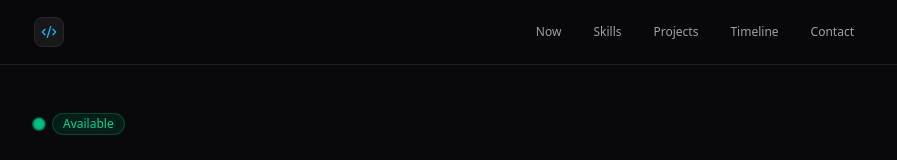
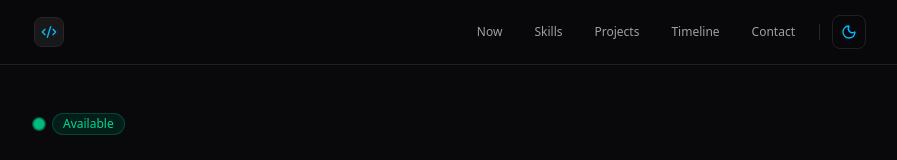
Before and after one commit to Elie-Mugisha/my-portfolio, a React (Vite) app: page / in a window 1280 px wide. Shown: the top 160 px of the page, without its empty margins (190-1087 px from the left). Built offline with nearby package versions, Linux system fonts and the light colour scheme.

Commit message:
feat(ui): mount ThemeToggle component into Navbar desktop and mobile layouts

```diff
--- a/src/components/layout/Navbar.tsx
+++ b/src/components/layout/Navbar.tsx
@@ -1,5 +1,6 @@
 import { useState } from "react";
 import { NavbarProps, NavLink } from "./Navbar.types";
+import { ThemeToggle} from '@/components/ui/ThemeToggle'
 import { Code2, Menu, X } from "lucide-react";
 
 export function Navbar({ name }: NavbarProps) {
@@ -30,8 +31,9 @@ export function Navbar({ name }: NavbarProps) {
           </span>*/}
         </a>
 
-        <nav className="hidden md:flex items-center gap-1 sm:gap-2">
-          {navLinks.map(link => (
+        <div className="hidden md:flex items-center gap-3">
+          <nav className="flex items-center gap-1 sm:gap-2">
+            {navLinks.map((link) => (
               <a
                 key={link.label}
                 href={link.href}
@@ -42,19 +44,27 @@ export function Navbar({ name }: NavbarProps) {
             ))}
           </nav>
 
+          <div className="h-4 w-px bg-zinc-800 " />
+
+          <ThemeToggle />
+        </div>
+
+        <div className="flex md:hidden items-center gap-2">
+          <ThemeToggle />
           <button
             type="button"
             onClick={() => setIsOpen(!isOpen)}
-          className="md:hidden p-2 text-zinc-400 hover:text-white hover:bg-zinc-900 rounded-lg border border-zinc-800/80 transition-colors focus:ouline-none"
+            className="p-2 text-zinc-400 hover:text-white hover:bg-zinc-900 rounded-lg border border-zinc-800/80 transition-colors focus:ouline-none"
             aria-label="Toggle Navigation Menu"
           >
             {isOpen ? <X className="w-5 h-5" /> : <Menu className="w-5 h-5" />}
           </button>
         </div>
+      </div>
 
       {isOpen && (
         <nav className="md:hidden backdrop-blur-xl bg-zinc-950/95 border-b border-zinc-800 px-4 pt-2 pb-4 space-y-1">
-          {navLinks.map(link => (
+          {navLinks.map((link) => (
             <a
               key={link.label}
               href={link.href}
@@ -67,5 +77,5 @@ export function Navbar({ name }: NavbarProps) {
         </nav>
       )}
     </header>
-  )
+  );
 }
```
Lines whose indentation alone changed are shown as unchanged.
